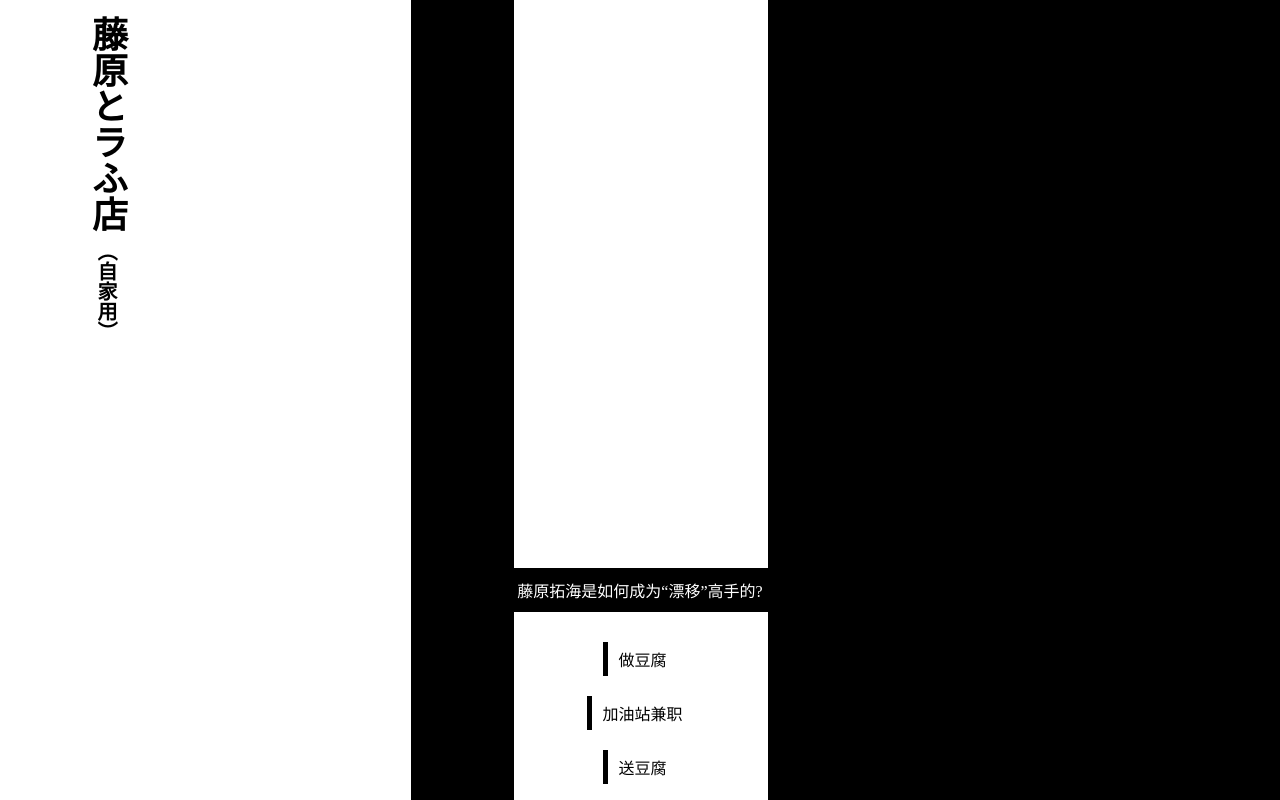
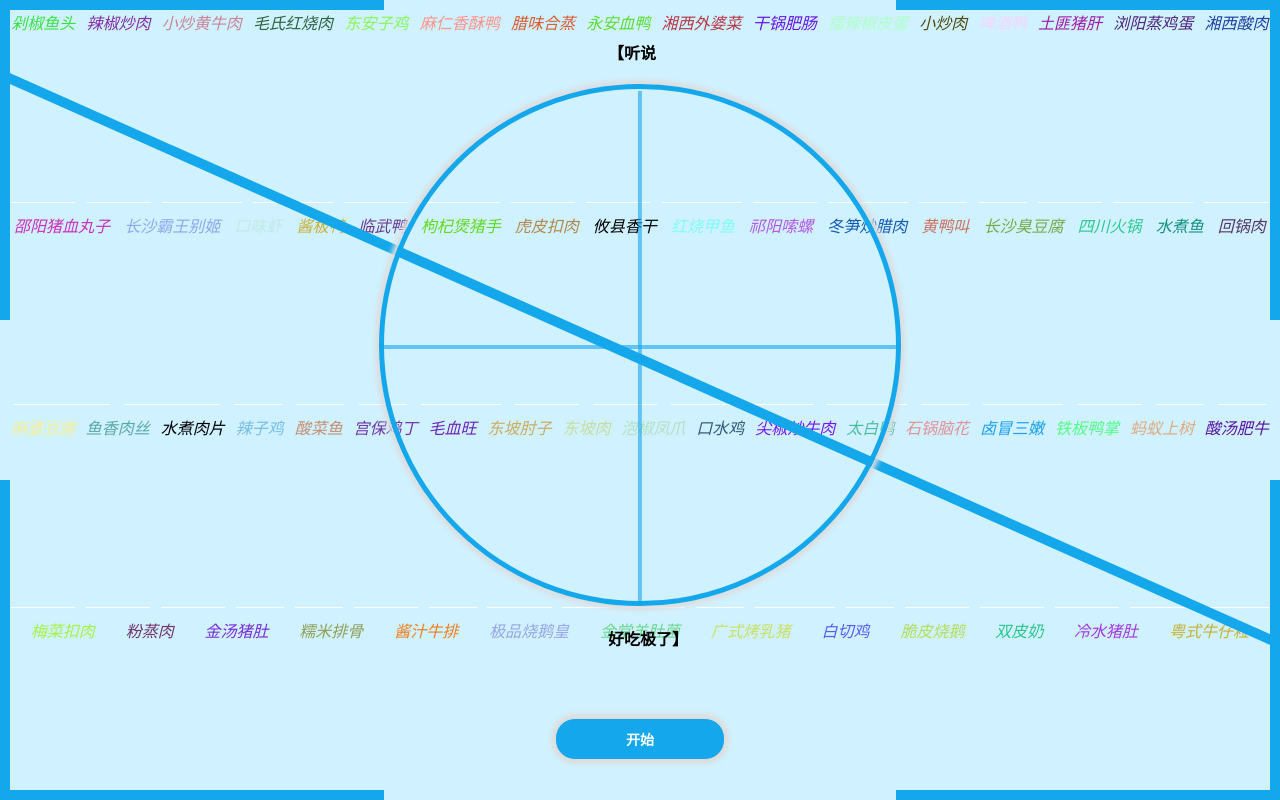
Before and after one commit to Dearhuan/swiper-fund, a Vue app: page /#/menu in a window 1280 px wide. Before the commit this address led to /#/login. Built offline with nearby package versions, Linux system fonts and the light colour scheme.

Commit message:
add menu page

```diff
--- a/src/configs/index.ts
+++ b/src/configs/index.ts
@@ -466,3 +466,317 @@ export const handleWeekNum2Text = (weekNum = '1') => {
   }
   return weekText
 }
+
+export const menuList = [
+  {
+    type: '湘菜',
+    name: '剁椒鱼头'
+  },
+  {
+    type: '湘菜',
+    name: '辣椒炒肉'
+  },
+  {
+    type: '湘菜',
+    name: '小炒黄牛肉'
+  },
+  {
+    type: '湘菜',
+    name: '毛氏红烧肉'
+  },
+  {
+    type: '湘菜',
+    name: '东安子鸡'
+  },
+  {
+    type: '湘菜',
+    name: '麻仁香酥鸭'
+  },
+  {
+    type: '湘菜',
+    name: '腊味合蒸'
+  },
+  {
+    type: '湘菜',
+    name: '永安血鸭'
+  },
+  {
+    type: '湘菜',
+    name: '湘西外婆菜'
+  },
+  {
+    type: '湘菜',
+    name: '干锅肥肠'
+  },
+  {
+    type: '湘菜',
+    name: '擂辣椒皮蛋'
+  },
+  {
+    type: '湘菜',
+    name: '小炒肉'
+  },
+  {
+    type: '湘菜',
+    name: '啤酒鸭'
+  },
+  {
+    type: '湘菜',
+    name: '土匪猪肝'
+  },
+  {
+    type: '湘菜',
+    name: '浏阳蒸鸡蛋'
+  },
+  {
+    type: '湘菜',
+    name: '湘西酸肉'
+  },
+  {
+    type: '湘菜',
+    name: '邵阳猪血丸子'
+  },
+  {
+    type: '湘菜',
+    name: '长沙霸王别姬'
+  },
+  {
+    type: '湘菜',
+    name: '口味虾'
+  },
+  {
+    type: '湘菜',
+    name: '酱板鸭'
+  },
+  {
+    type: '湘菜',
+    name: '临武鸭'
+  },
+  {
+    type: '湘菜',
+    name: '枸杞煲猪手'
+  },
+  {
+    type: '湘菜',
+    name: '虎皮扣肉'
+  },
+  {
+    type: '湘菜',
+    name: '攸县香干'
+  },
+  {
+    type: '湘菜',
+    name: '红烧甲鱼'
+  },
+  {
+    type: '湘菜',
+    name: '祁阳嗦螺'
+  },
+  {
+    type: '湘菜',
+    name: '冬笋炒腊肉'
+  },
+  {
+    type: '湘菜',
+    name: '黄鸭叫'
+  },
+  {
+    type: '湘菜',
+    name: '长沙臭豆腐'
+  },
+  {
+    type: '川菜',
+    name: '四川火锅'
+  },
+  {
+    type: '川菜',
+    name: '水煮鱼'
+  },
+  {
+    type: '川菜',
+    name: '回锅肉'
+  },
+  {
+    type: '川菜',
+    name: '麻婆豆腐'
+  },
+  {
+    type: '川菜',
+    name: '鱼香肉丝'
+  },
+  {
+    type: '川菜',
+    name: '水煮肉片'
+  },
+  {
+    type: '川菜',
+    name: '辣子鸡'
+  },
+  {
+    type: '川菜',
+    name: '酸菜鱼'
+  },
+  {
+    type: '川菜',
+    name: '宫保鸡丁'
+  },
+  {
+    type: '川菜',
+    name: '毛血旺'
+  },
+  {
+    type: '川菜',
+    name: '东坡肘子'
+  },
+  {
+    type: '川菜',
+    name: '东坡肉'
+  },
+  {
+    type: '川菜',
+    name: '泡椒凤爪'
+  },
+  {
+    type: '川菜',
+    name: '口水鸡'
+  },
+  {
+    type: '川菜',
+    name: '尖椒炒牛肉'
+  },
+  {
+    type: '川菜',
+    name: '太白鸭'
+  },
+  {
+    type: '川菜',
+    name: '石锅脑花'
+  },
+  {
+    type: '川菜',
+    name: '卤冒三嫩'
+  },
+  {
+    type: '川菜',
+    name: '铁板鸭掌'
+  },
+  {
+    type: '川菜',
+    name: '蚂蚁上树'
+  },
+  {
+    type: '川菜',
+    name: '酸汤肥牛'
+  },
+  {
+    type: '川菜',
+    name: '梅菜扣肉'
+  },
+  {
+    type: '川菜',
+    name: '粉蒸肉'
+  },
+  {
+    type: '川菜',
+    name: '金汤猪肚'
+  },
+  {
+    type: '川菜',
+    name: '糯米排骨'
+  },
+  {
+    type: '川菜',
+    name: '酱汁牛排'
+  },
+  {
+    type: '粤菜',
+    name: '极品烧鹅皇'
+  },
+  {
+    type: '粤菜',
+    name: '金堂羊肚菌'
+  },
+  {
+    type: '粤菜',
+    name: '广式烤乳猪'
+  },
+  {
+    type: '粤菜',
+    name: '白切鸡'
+  },
+  {
+    type: '粤菜',
+    name: '脆皮烧鹅'
+  },
+  {
+    type: '粤菜',
+    name: '双皮奶'
+  },
+  {
+    type: '粤菜',
+    name: '冷水猪肚'
+  },
+  {
+    type: '粤菜',
+    name: '粤式牛仔粒'
+  },
+]
+
+export const descList = [
+  {
+    descLt: '今天吃',
+    descRt: '好吗？',
+  },
+  {
+    descLt: '今天吃',
+    descRt: '怎么样？',
+  },
+  {
+    descLt: '今天吃',
+    descRt: '吧？',
+  },
+  {
+    descLt: '不如吃',
+    descRt: '吧？',
+  },
+  {
+    descLt: '来一口',
+    descRt: '很香吧？',
+  },
+  {
+    descLt: '听说',
+    descRt: '好吃极了',
+  },
+  {
+    descLt: '听说',
+    descRt: '很美味',
+  },
+  {
+    descLt: '老天爷说',
+    descRt: '好吃到爆',
+  },
+  {
+    descLt: '摇到',
+    descRt: '我就去',
+  },
+  {
+    descLt: '随到',
+    descRt: '我吃两碗',
+  },
+  {
+    descLt: '如果是',
+    descRt: '我吃三碗',
+  },
+  {
+    descLt: '来一个',
+    descRt: '绝绝子',
+  },
+  {
+    descLt: '就',
+    descRt: '了',
+  },
+  {
+    descLt: '不是',
+    descRt: '我吃翔',
+  },
+]
--- a/src/router.ts
+++ b/src/router.ts
@@ -115,6 +115,14 @@ const routes = [
       isNeedLogin: true
     }
   },
+  {
+    name: 'menu',
+    path: '/menu',
+    component: () => import('@/view/menu/index.vue'),
+    meta: {
+      isNeedLogin: false
+    }
+  },
 ]
 
 const router = createRouter({
--- a/src/utils/index.ts
+++ b/src/utils/index.ts
@@ -184,6 +184,15 @@ export const clipboardImg = (html: HTMLImageElement) => {
 
 export const randomNum = (min: any, max: any) => Math.floor(Math.random() * (max - min + 1)) + min;
 
+// 获取随机16进制颜色
+export const getRandomColor = () => {
+  let r = Math.floor(Math.random()*256);
+  let g = Math.floor(Math.random()*256);
+  let b = Math.floor(Math.random()*256);
+  let color = '#'+r.toString(16)+g.toString(16)+b.toString(16);
+  return color;
+}
+
 export const setCookie = (key: string, value: string, expire: number) => {
   try {
     const d = new Date();
--- /dev/null
+++ b/src/view/menu/index.vue
@@ -0,0 +1,235 @@
+<template>
+  <div class="eat-container flex flex-column flex-c">
+    <div class="top-box">
+      <div class="top-desc font-bold text-c">【{{ descLt }}<span style="opacity: 0;">】</span></div>
+      <div class="top-center-box">
+        <div class="row"></div>
+        <div class="col"></div>
+        <div class="content animate-text font-big font-bold flex flex-c">{{ dish.name }}</div>
+      </div>
+      <div class="top-desc font-bold text-c"><span style="opacity: 0;">【</span>{{ descRt }}】</div>
+    </div>
+    <div class="display-box"></div>
+    <div class="action-box" @click="handleAction">{{ actionFlag }}</div>
+  </div>
+  <div class="foods-container">
+    <div class="foods flex">
+      <div class="food-item" :style="{ color: getRandomColor() }" v-for="(item, i) in menuList" :key="i">{{ item.name }}
+      </div>
+    </div>
+    <div class="hedge hedge-lt"></div>
+    <div class="hedge hedge-rt"></div>
+    <div class="hedge hedge-rb"></div>
+    <div class="hedge hedge-lb"></div>
+    <div class="oblique">
+      <div class="oblique-item"></div>
+    </div>
+  </div>
+</template>
+
+<script setup>
+import { ref, onMounted } from 'vue'
+import { randomNum, getRandomColor } from '@/utils'
+import { menuList, descList } from '@/configs'
+
+const dish = ref({
+  type: '',
+  name: ''
+})
+
+const descRt = ref('')
+const descLt = ref('')
+
+// 获取随机描述
+const getRandomDesc = () => {
+  const index = randomNum(0, descList.length - 1)
+  descLt.value = descList[index].descLt
+  descRt.value = descList[index].descRt
+};
+
+// 获取随机菜名
+const getRandomDish = () => {
+  const index = randomNum(0, menuList.length - 1)
+  dish.value = menuList[index]
+}
+
+const actionFlag = ref('开始')
+const isOnGoing = ref(false)
+const timer = ref(null)
+
+// 开始/结束动作
+const handleAction = () => {
+  if (isOnGoing.value && timer.value) {
+    clearInterval(timer.value)
+    isOnGoing.value = false
+    actionFlag.value = '开始'
+    return
+  }
+  getRandomDesc()
+  isOnGoing.value = true
+  actionFlag.value = '结束'
+  timer.value = setInterval(() => {
+    getRandomDish()
+  }, 20)
+}
+
+onMounted(() => {
+  getRandomDesc()
+});
+</script>
+
+<style lang="scss" scoped>
+.eat-container {
+  padding: 20px;
+  position: fixed;
+  z-index: 1;
+  width: 100%;
+  box-sizing: border-box;
+
+  .top-box {
+    .top-desc {
+      padding: 20px 0;
+    }
+
+    .top-center-box {
+      position: relative;
+      width: 40vw;
+      height: 40vw;
+      border-radius: 50%;
+      border: 5px solid #14a7ec;
+      display: flex;
+      justify-content: center;
+      align-items: center;
+      overflow: hidden;
+      box-shadow: 0 0 5px 4px #ddd;
+
+      .row {
+        width: inherit;
+        height: 0.3vw;
+        background: #14a7ec;
+        position: absolute;
+        top: 20vw;
+        opacity: 0.6;
+      }
+
+      .col {
+        width: inherit;
+        height: 0.3vw;
+        background: #14a7ec;
+        transform: rotate(90deg);
+        position: absolute;
+        top: 20vw;
+        opacity: 0.6;
+      }
+
+      .content {
+        height: 60vw;
+      }
+
+      .animate-text {
+        animation: scrollAnimation 0.3s linear;
+      }
+
+      @keyframes scrollAnimation {
+        0% {
+          transform: translateX(-30vw);
+        }
+
+        100% {
+          transform: translateX(30vw);
+        }
+      }
+    }
+  }
+
+  .action-box {
+    width: 10vw;
+    padding: 10px 20px;
+    background: #14a7ec;
+    color: #fff;
+    border-radius: 20px;
+    font-size: 14px;
+    font-weight: 600;
+    text-align: center;
+    position: fixed;
+    bottom: 5vh;
+    border: 1px solid #ddd;
+    border-radius: 20px;
+    box-shadow: 0 0 5px 4px #ddd;
+  }
+}
+
+.foods-container {
+  width: 100vw;
+  height: 100vh;
+  box-sizing: border-box;
+  position: fixed;
+  top: 0;
+  left: 0;
+  padding: 10px;
+  background: #d0f1ff;
+
+  .foods {
+    height: inherit;
+    flex-wrap: wrap;
+    justify-content: space-evenly;
+    gap: 10px;
+    box-sizing: border-box;
+
+    .food-item {
+      border-bottom: 1px solid #fff;
+      font-style: italic;
+    }
+  }
+
+  .hedge {
+    position: absolute;
+    width: 30vw;
+    height: 40vh;
+    box-sizing: border-box;
+  }
+
+  .hedge-lt {
+    top: 0;
+    left: 0;
+    border-top: 10px solid #14a7ec;
+    border-left: 10px solid #14a7ec;
+  }
+
+  .hedge-rt {
+    top: 0;
+    right: 0;
+    border-top: 10px solid #14a7ec;
+    border-right: 10px solid #14a7ec;
+  }
+
+  .hedge-rb {
+    bottom: 0;
+    right: 0;
+    border-bottom: 10px solid #14a7ec;
+    border-right: 10px solid #14a7ec;
+  }
+
+  .hedge-lb {
+    bottom: 0;
+    left: 0;
+    border-bottom: 10px solid #14a7ec;
+    border-left: 10px solid #14a7ec;
+  }
+
+  .oblique {
+    box-sizing: border-box;
+    position: absolute;
+    height: 20vh;
+    top: 42vh;
+    left: -10vw;
+    transform: rotate(24deg);
+    display: flex;
+    align-items: center;
+    .oblique-item {
+      width: 140vw;
+      height: 10px;
+      background-color: #14a7ec;
+    }
+  }
+}</style>
```
